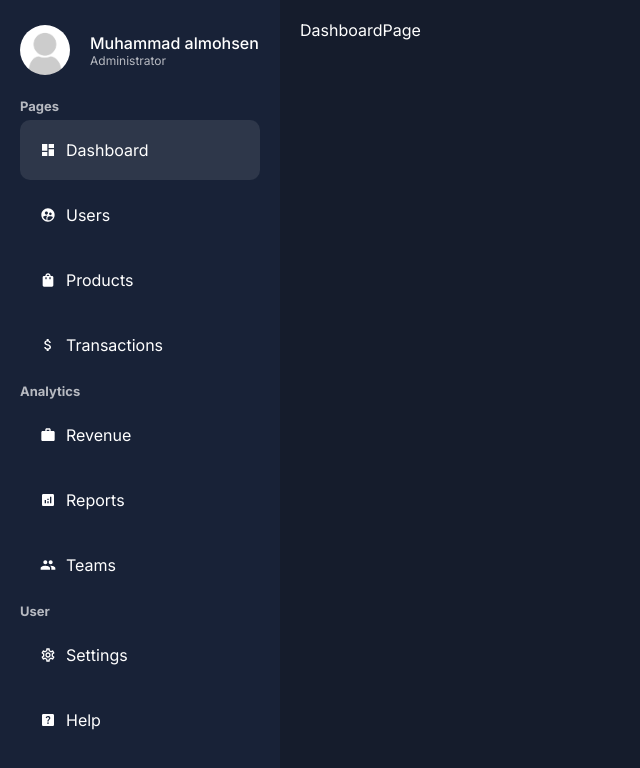
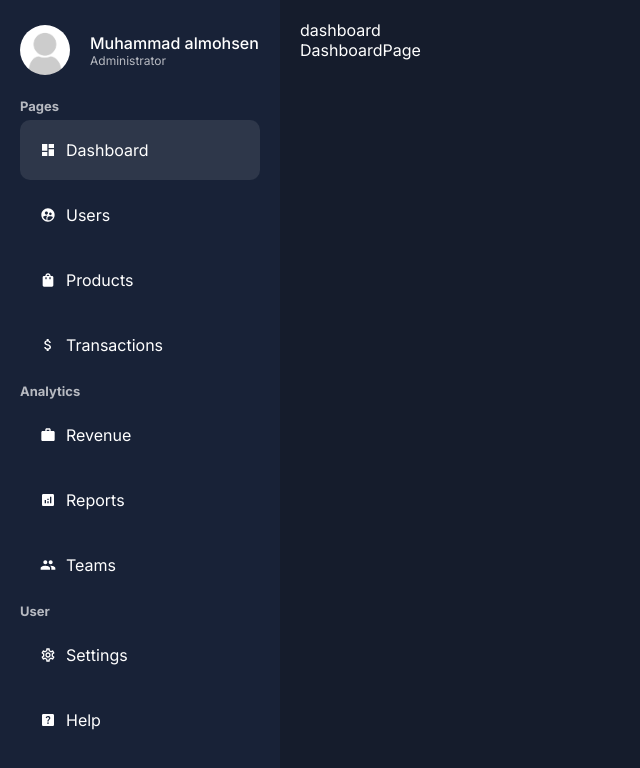
Before and after one commit to MohammadAlmohsen/dashboard-project, a Next.js app: page /dashboard in a window 1280 px wide. Shown: the top 768 px of the page, without its empty margins (0-640 px from the left). Built offline with nearby package versions, Linux system fonts and the light colour scheme.

Commit message:
Update navbar.jsx

```diff
--- a/app/ui/dashboard/navbar/navbar.jsx
+++ b/app/ui/dashboard/navbar/navbar.jsx
@@ -13,7 +13,7 @@ const Navbar = () => {
 
   return (
   <div className={styles.container}>
-
+    <div className={styles.title}>{pathname.split('/').pop()}</div>
   </div>)
 };
 
```
